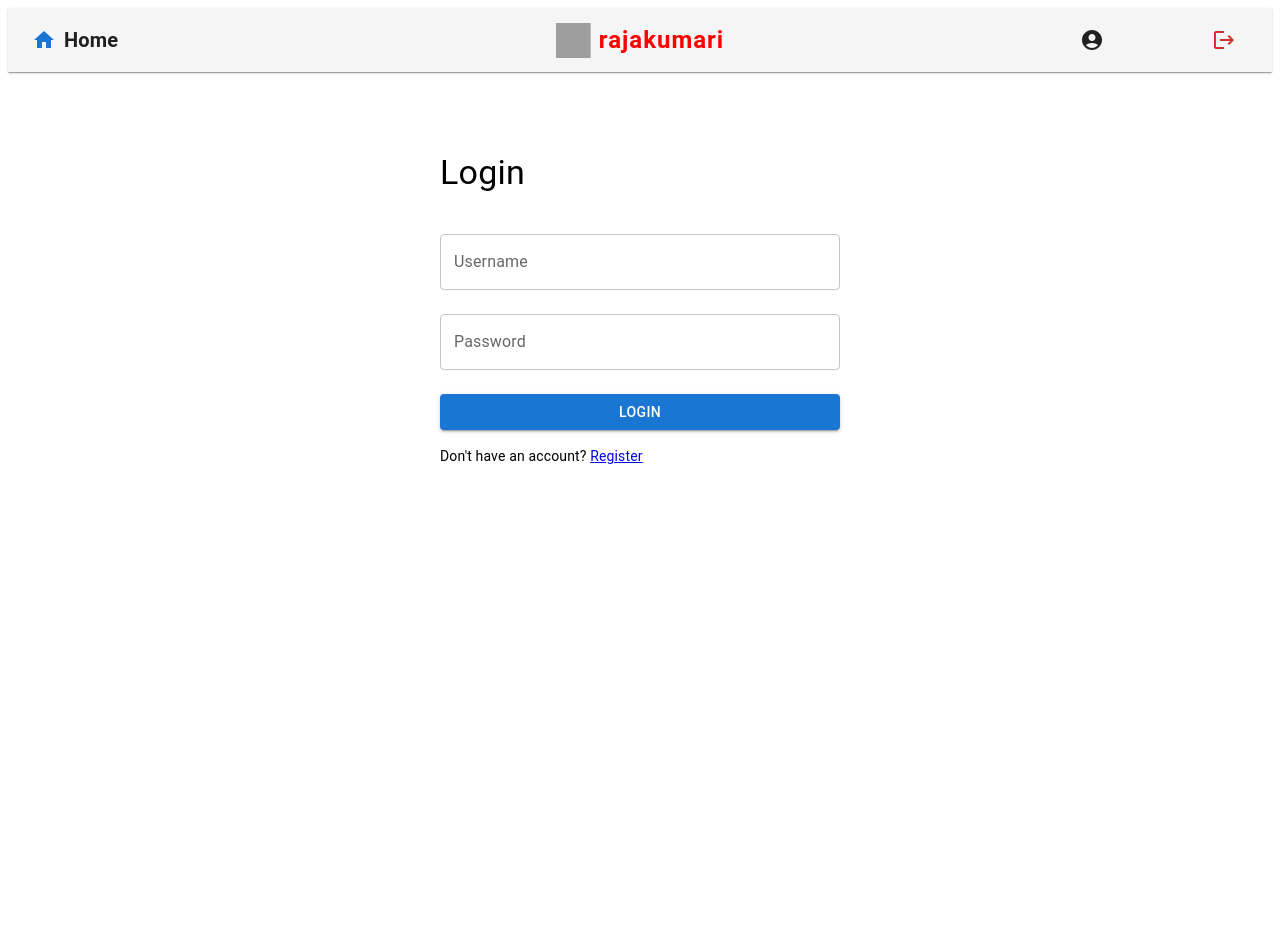
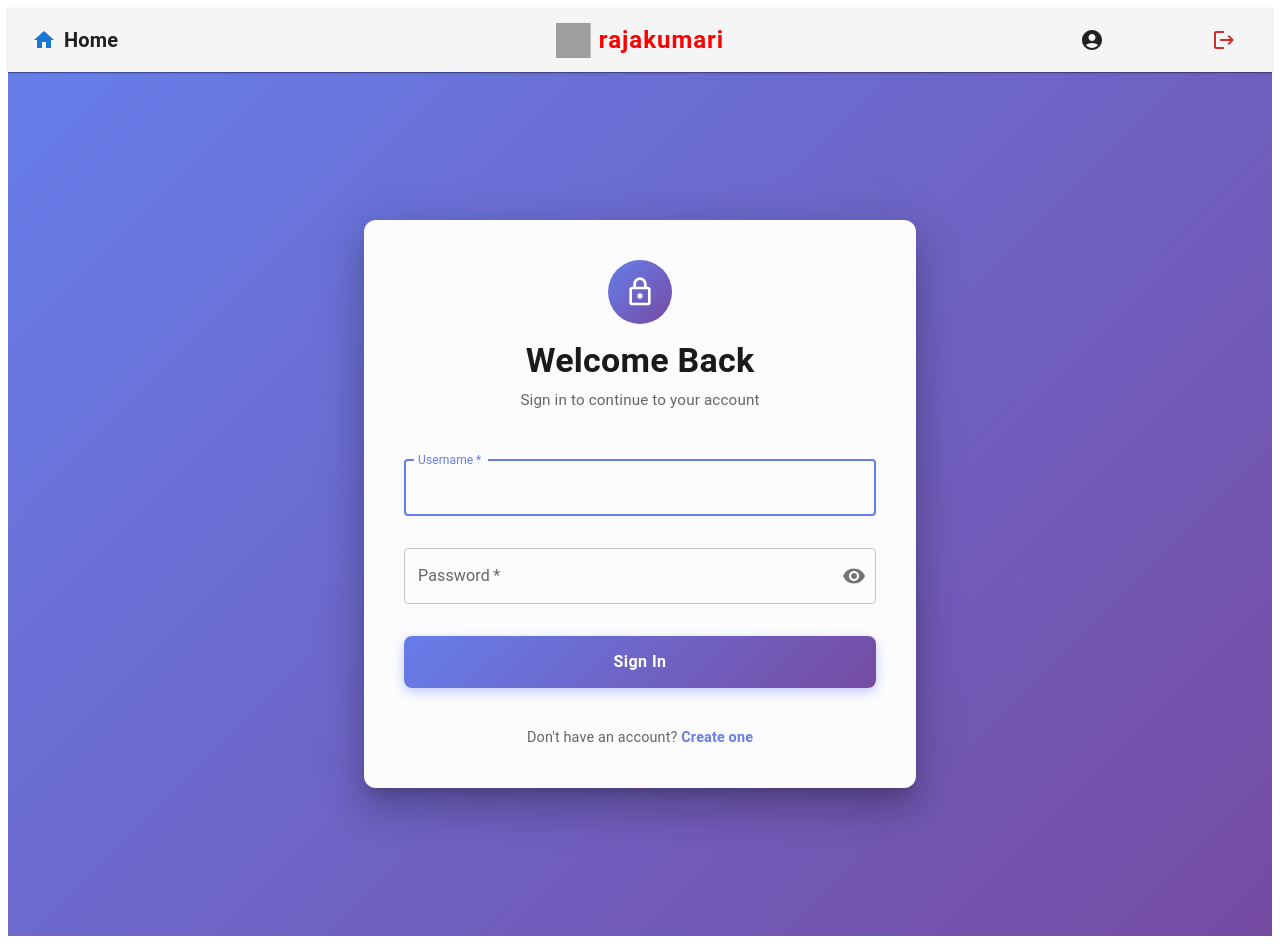
Before and after one commit to Hafees-J/rk_onlineshopping_fe, a React (Vite) app: page /login in a window 1280 px wide. Before the commit the page ends 800 px from the top, so only its background shows below. Built offline with nearby package versions, Linux system fonts and the light colour scheme; grey boxes are pictures that could not be loaded; some icons are missing.

Commit message:
Updated Login.jsx

```diff
--- a/src/pages/Login.jsx
+++ b/src/pages/Login.jsx
@@ -1,7 +1,8 @@
 import React, { useState } from "react";
-import { TextField, Button, Box, Typography } from "@mui/material";
+import { TextField, Button, Box, Typography, Paper, Container, Alert, CircularProgress, InputAdornment, IconButton } from "@mui/material";
 import { Link, useNavigate } from "react-router-dom";
 import { useAuth } from "../context/AuthContext";
+import { Visibility, VisibilityOff, LockOutlined } from "@mui/icons-material";
 
 export default function Login() {
   const navigate = useNavigate();
@@ -11,6 +12,7 @@ export default function Login() {
   const [password, setPassword] = useState("");
   const [error, setError] = useState("");
   const [loading, setLoading] = useState(false);
+  const [showPassword, setShowPassword] = useState(false);
 
   const handleSubmit = async (e) => {
     e.preventDefault();
@@ -20,14 +22,13 @@ const handleSubmit = async (e) => {
     try {
       await login(username, password);
 
-    // Redirect based on role
       const role = localStorage.getItem("role");
       if (role === "customer") {
         navigate("/customer-dashboard");
       } else if (role === "shopadmin" || role === "superadmin") {
         navigate("/shopadmin-dashboard");
       } else {
-      navigate("/login"); // fallback
+        navigate("/login");
       }
     } catch (err) {
       console.error(err.response);
@@ -45,12 +46,64 @@ const handleSubmit = async (e) => {
     }
   };
 
+  return (
+    <Box
+      sx={{
+        minHeight: '100vh',
+        display: 'flex',
+        alignItems: 'center',
+        justifyContent: 'center',
+        background: 'linear-gradient(135deg, #667eea 0%, #764ba2 100%)',
+        py: 4,
+      }}
+    >
+      <Container maxWidth="sm">
+        <Paper
+          elevation={24}
+          sx={{
+            p: { xs: 3, sm: 5 },
+            borderRadius: 3,
+            background: 'rgba(255, 255, 255, 0.98)',
+            backdropFilter: 'blur(10px)',
+          }}
+        >
+          <Box sx={{ textAlign: 'center', mb: 4 }}>
+            <Box
+              sx={{
+                width: 64,
+                height: 64,
+                borderRadius: '50%',
+                background: 'linear-gradient(135deg, #667eea 0%, #764ba2 100%)',
+                display: 'flex',
+                alignItems: 'center',
+                justifyContent: 'center',
+                mx: 'auto',
+                mb: 2,
+              }}
+            >
+              <LockOutlined sx={{ fontSize: 32, color: 'white' }} />
+            </Box>
+            <Typography
+              variant="h4"
+              sx={{
+                fontWeight: 700,
+                color: '#1a1a1a',
+                mb: 1,
+              }}
+            >
+              Welcome Back
+            </Typography>
+            <Typography
+              variant="body2"
+              sx={{
+                color: '#666',
+                fontSize: '0.95rem',
+              }}
+            >
+              Sign in to continue to your account
+            </Typography>
+          </Box>
 
-  return (
-    <Box maxWidth={400} mx="auto" mt={10}>
-      <Typography variant="h4" mb={3}>
-        Login
-      </Typography>
           <form onSubmit={handleSubmit}>
             <TextField
               label="Username"
@@ -58,35 +111,138 @@ const handleSubmit = async (e) => {
               margin="normal"
               value={username}
               onChange={(e) => setUsername(e.target.value)}
+              required
+              autoComplete="username"
+              autoFocus
+              sx={{
+                mb: 2,
+                '& .MuiOutlinedInput-root': {
+                  '&:hover fieldset': {
+                    borderColor: '#667eea',
+                  },
+                  '&.Mui-focused fieldset': {
+                    borderColor: '#667eea',
+                  },
+                },
+                '& .MuiInputLabel-root.Mui-focused': {
+                  color: '#667eea',
+                },
+              }}
             />
             <TextField
               label="Password"
-          type="password"
+              type={showPassword ? "text" : "password"}
               fullWidth
               margin="normal"
               value={password}
               onChange={(e) => setPassword(e.target.value)}
+              required
+              autoComplete="current-password"
+              InputProps={{
+                endAdornment: (
+                  <InputAdornment position="end">
+                    <IconButton
+                      onClick={() => setShowPassword(!showPassword)}
+                      edge="end"
+                      tabIndex={-1}
+                    >
+                      {showPassword ? <VisibilityOff /> : <Visibility />}
+                    </IconButton>
+                  </InputAdornment>
+                ),
+              }}
+              sx={{
+                mb: 2,
+                '& .MuiOutlinedInput-root': {
+                  '&:hover fieldset': {
+                    borderColor: '#667eea',
+                  },
+                  '&.Mui-focused fieldset': {
+                    borderColor: '#667eea',
+                  },
+                },
+                '& .MuiInputLabel-root.Mui-focused': {
+                  color: '#667eea',
+                },
+              }}
             />
+
             {error && (
-          <Typography color="error" variant="body2">
+              <Alert
+                severity="error"
+                sx={{
+                  mb: 2,
+                  borderRadius: 2,
+                }}
+              >
                 {error}
-          </Typography>
+              </Alert>
             )}
+
             <Button
               type="submit"
               variant="contained"
               fullWidth
-          sx={{ mt: 2 }}
               disabled={loading}
+              sx={{
+                mt: 2,
+                mb: 2,
+                py: 1.5,
+                fontSize: '1rem',
+                fontWeight: 600,
+                textTransform: 'none',
+                borderRadius: 2,
+                background: 'linear-gradient(135deg, #667eea 0%, #764ba2 100%)',
+                boxShadow: '0 4px 12px rgba(102, 126, 234, 0.4)',
+                transition: 'all 0.3s ease',
+                '&:hover': {
+                  background: 'linear-gradient(135deg, #5568d3 0%, #6a3f92 100%)',
+                  boxShadow: '0 6px 20px rgba(102, 126, 234, 0.6)',
+                  transform: 'translateY(-2px)',
+                },
+                '&:active': {
+                  transform: 'translateY(0)',
+                },
+                '&:disabled': {
+                  background: '#ccc',
+                  boxShadow: 'none',
+                },
+              }}
             >
-          {loading ? "Logging in..." : "Login"}
+              {loading ? (
+                <Box sx={{ display: 'flex', alignItems: 'center', gap: 1 }}>
+                  <CircularProgress size={20} sx={{ color: 'white' }} />
+                  Signing in...
+                </Box>
+              ) : (
+                "Sign In"
+              )}
             </Button>
           </form>
-      <Box mt={2}>
-        <Typography variant="body2">
-          Don't have an account? <Link to="/register">Register</Link>
+
+          <Box sx={{ textAlign: 'center', mt: 3 }}>
+            <Typography
+              variant="body2"
+              sx={{
+                color: '#666',
+                fontSize: '0.9rem',
+              }}
+            >
+              Don't have an account?{' '}
+              <Link
+                to="/register"
+                style={{
+                  color: '#667eea',
+                  textDecoration: 'none',
+                  fontWeight: 600,
+                }}
+              >
+                Create one
+              </Link>
             </Typography>
           </Box>
+        </Paper>
+      </Container>
     </Box>
   );
 }
```
Lines whose indentation alone changed are shown as unchanged.
